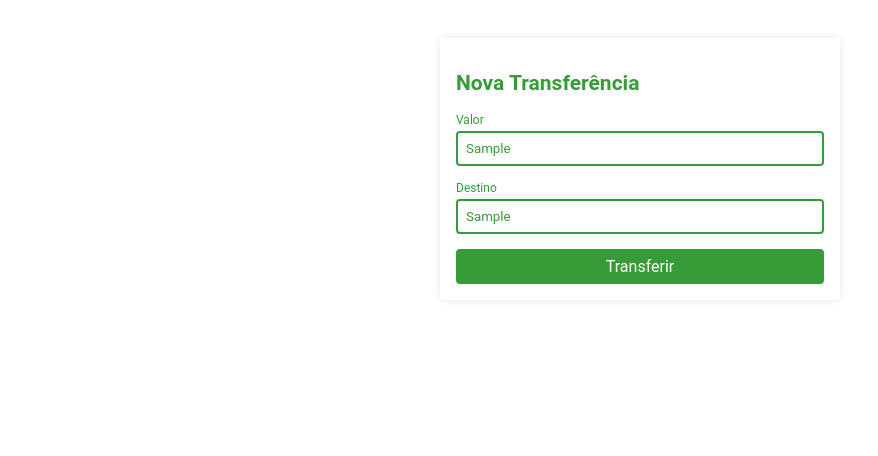
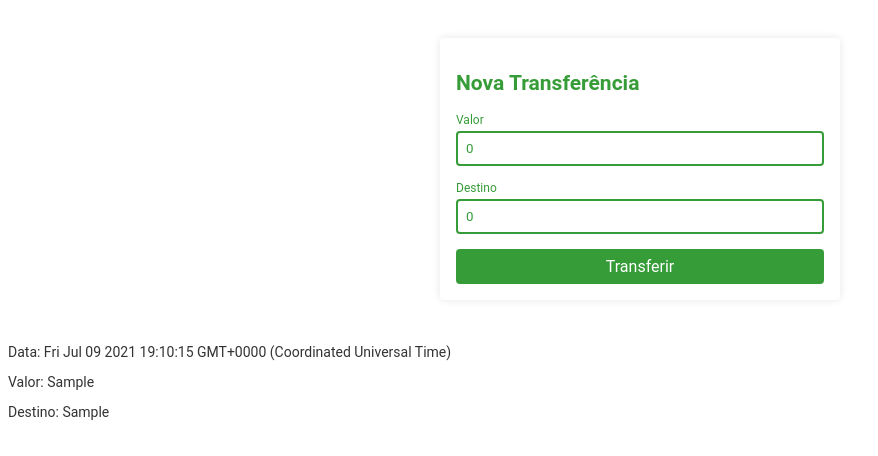
Before and after one commit to caiomcs04/learning-angular, an Angular app: page / in a window 1280 px wide. Both pictures are taken after typing "Sample", "Sample" into the empty fields and a click on the button "Transferir". Shown: the top 456 px of the page, without its empty margins (0-878 px from the left). Built offline with nearby package versions, Linux system fonts and the light colour scheme.

Commit message:
5#commit(ngFor para exibir os valores em tela fragmentando a Array de objetos)

```diff
--- a/src/app/app.component.html
+++ b/src/app/app.component.html
@@ -1 +1,3 @@
-<new-operation></new-operation>
+<new-operation (handleTransfer)="transfer($event)"></new-operation>
+
+<app-extract [transferProps]= "transferProps"></app-extract>
--- a/src/app/app.component.ts
+++ b/src/app/app.component.ts
@@ -7,4 +7,13 @@ import { Component } from '@angular/core';
 })
 export class AppComponent {
   title = 'learning-angular';
+
+  transferProps: any[] = [];
+
+  transfer(event : any){
+
+    const transfer = {...event, date: new Date}
+    this.transferProps.push(transfer);
+    console.log(transfer)
+  }
 }
--- a/src/app/app.module.ts
+++ b/src/app/app.module.ts
@@ -4,12 +4,14 @@ import { FormsModule } from '@angular/forms';
 import { BrowserModule } from '@angular/platform-browser';
 
 import { AppComponent } from './app.component';
+import { ExtractComponent } from './extract/extract.component';
 
 @NgModule({
   /*Aqui deve ser declarado todos os componentes que serão usados*/
   declarations: [
     AppComponent,
-    NewOperationComponent
+    NewOperationComponent,
+    ExtractComponent
   ],
   imports: [
     BrowserModule,
--- /dev/null
+++ b/src/app/extract/extract.component.html
@@ -0,0 +1,7 @@
+<!--*ngFor funciona basicamente como um map ou um foreach. ele faz um loop e
+imprime na tela seu corpo quantas vezes for necessário até finalizar o loop-->
+<div *ngFor="let transfer of transferProps">
+  <p>Data: {{transfer.date}}</p>
+  <p>Valor: {{transfer.value}}</p>
+  <p>Destino: {{transfer.destiny}}</p>
+</div>
--- /dev/null
+++ b/src/app/extract/extract.component.ts
@@ -0,0 +1,17 @@
+import { Component, Input, OnInit } from '@angular/core';
+
+@Component({
+  selector: 'app-extract',
+  templateUrl: './extract.component.html',
+  styleUrls: ['./extract.component.scss']
+})
+export class ExtractComponent implements OnInit {
+
+  @Input() transferProps!: any[];
+
+  constructor() { }
+
+  ngOnInit(): void {
+  }
+
+}
--- a/src/app/new-operation/new-operation.component.ts
+++ b/src/app/new-operation/new-operation.component.ts
@@ -1,8 +1,8 @@
-import { Component } from "@angular/core";
-
+import { Component, Output } from "@angular/core";
+import { EventEmitter } from '@angular/core';
 @Component({
   /*O selector definirá o nome da tag do component criado*/
-    selector:"new-operation",
+  selector: "new-operation",
 
   /*templateUrl importa o template que será usado por este componente*/
   templateUrl: "./new-operation.component.html",
@@ -14,10 +14,21 @@ import { Component } from "@angular/core";
 })
 export class NewOperationComponent {
 
+
+  /*EventEmitter serve para propagar o dado*/
+  @Output() handleTransfer = new EventEmitter<any>();
+
   value!: number;
   destiny!: number;
 
-    transfer(){
-      console.log(`Valor: ${this.value}  e Destinho:  ${this.destiny}`)
+  transfer() {
+    const handleValue = {value: this.value, destiny: this.destiny}
+    this.handleTransfer.emit(handleValue)
+    this.cleanTransfer()
+  }
+
+  cleanTransfer(){
+    this.value = 0
+    this.destiny = 0
   }
 }
```
Also changed, not shown: src/app/extract/extract.component.scss (added), 1 other file (tests, documents, lock files or other folders). Lines whose indentation alone changed are shown as unchanged.
